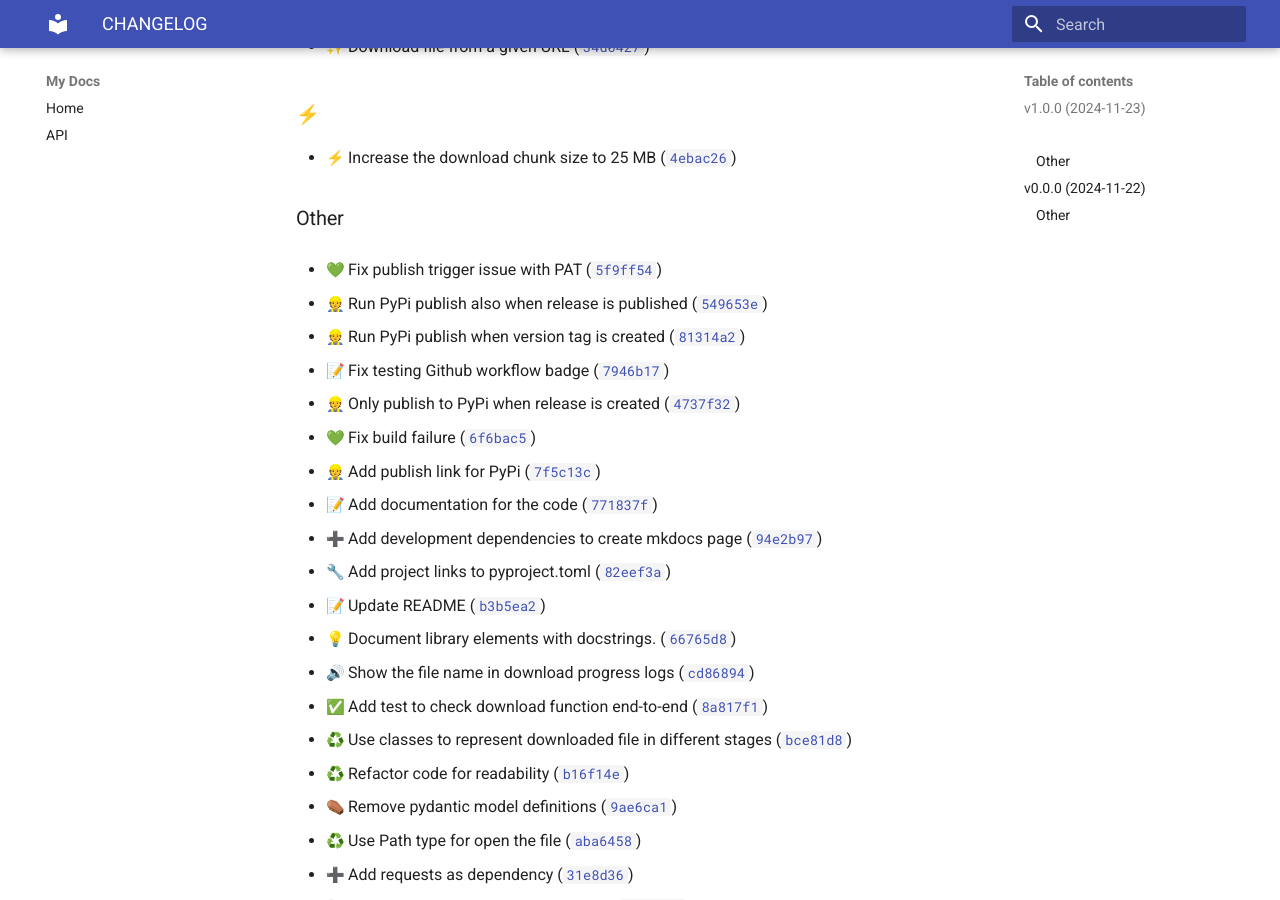
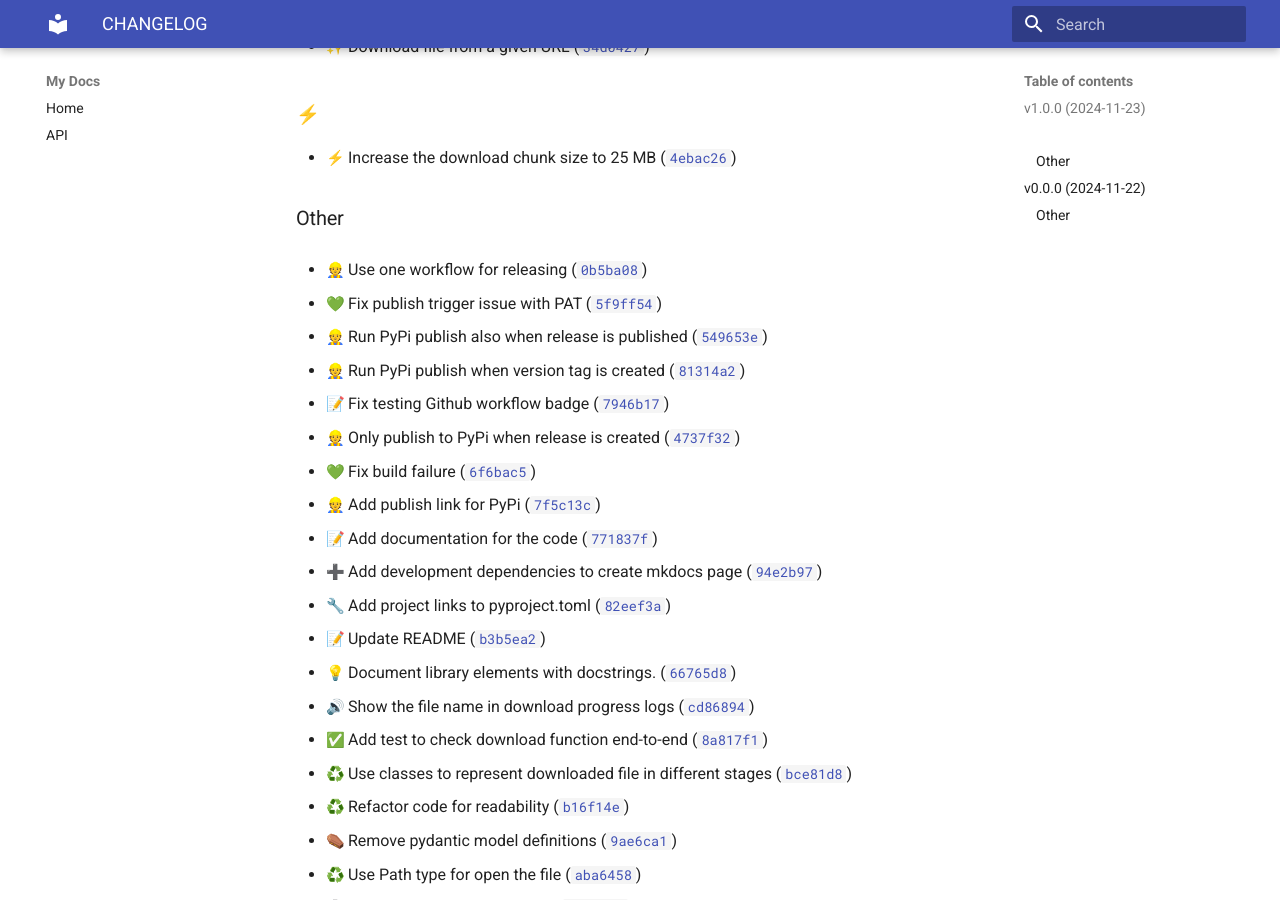
Before and after one commit to 8-bit-hunters/pudly, an MkDocs documentation site: the page built from docs/CHANGELOG.md, in a window 1280 px wide and 900 px high, scrolled down 572 px. Built offline with MkDocs 1.6.1 and Material for MkDocs 9.7.7, drawn with Linux system fonts in a browser that asks for light colours; emoji names are drawn with the system emoji font.

Commit message:
1.0.0
Automatically generated by python-semantic-release

```diff
--- a/docs/CHANGELOG.md
+++ b/docs/CHANGELOG.md
@@ -37,6 +37,9 @@
   ([`4ebac26`](https://github.com/8-bit-hunters/pudly/commit/4ebac26187e98303f0bc626168613177f77cdc11))
 
 ### Other
+
+- :construction_worker: Use one workflow for releasing
+  ([`0b5ba08`](https://github.com/8-bit-hunters/pudly/commit/0b5ba08e4023f66cb6c661dd3cafc39b2d5c3699))
 
 - :green_heart: Fix publish trigger issue with PAT
   ([`5f9ff54`](https://github.com/8-bit-hunters/pudly/commit/5f9ff540628e5c26f79d08862d8d82618290f322))
```
